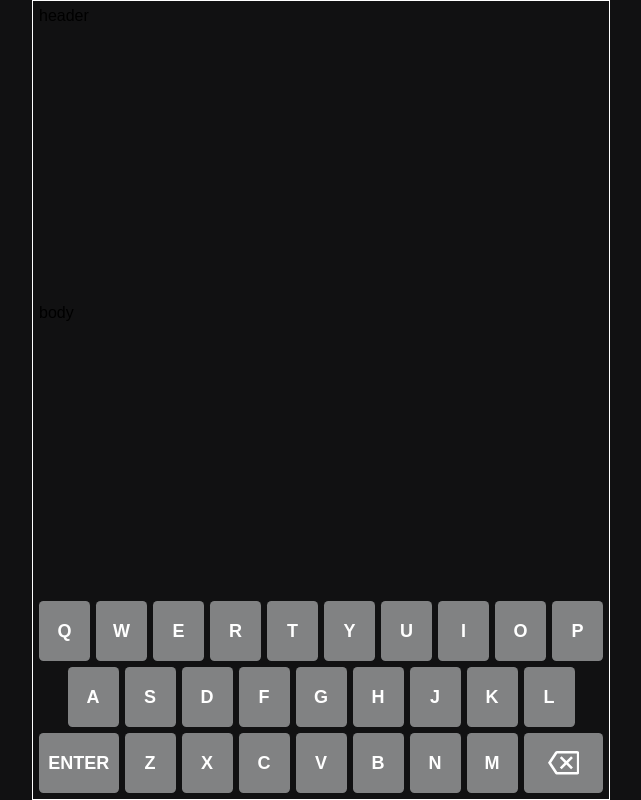
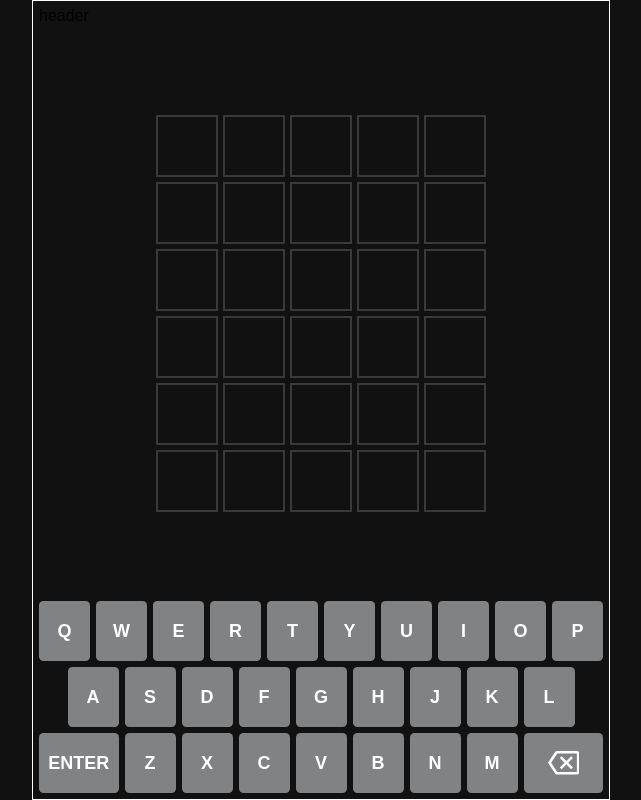
Before and after one commit to DF981339/react-wordle-clone, a React (Create React App) app: page / in a window 1280 px wide. Shown: the whole page, without its empty margins (319-960 px from the left). Built offline with nearby package versions, Linux system fonts and the light colour scheme.

Commit message:
guess grid style done

```diff
--- a/src/App.js
+++ b/src/App.js
@@ -1,7 +1,9 @@
 import { WordProvider } from "./context/WordProvider";
-import reducer, { initialState } from "./context/reducer";
+import reducer from "./context/reducer";
+import { initialState } from "./context/initialState";
 import styled, { createGlobalStyle } from "styled-components";
 import Keyboard from "./components/Keyboard";
+import Guesses from "./components/Guesses";
 
 function App() {
   return (
@@ -10,7 +12,7 @@ function App() {
       <WordProvider inititalState={initialState} reducer={reducer}>
         <Container>
           <div>header</div>
-          <div>body</div>
+          <Guesses />
           <Keyboard />
         </Container>
       </WordProvider>
--- /dev/null
+++ b/src/components/Guesses.jsx
@@ -0,0 +1,28 @@
+import React from "react";
+import styled from "styled-components";
+import { useWord } from "../context/WordProvider";
+import Tile from "./Tile";
+
+const Guesses = () => {
+  const [state, dispatch] = useWord();
+
+  return (
+    <GuessGrid>
+      {state.tiles.map(({ id, value, status }) => (
+        <Tile key={id} value={value} status={status} />
+      ))}
+    </GuessGrid>
+  );
+};
+
+export default Guesses;
+
+const GuessGrid = styled.section`
+  display: grid;
+  justify-content: center;
+  align-items: center;
+  grid-template-columns: repeat(5, 62px);
+  grid-template-rows: repeat(6, 62px);
+  gap: 5px;
+  padding: 10px;
+`;
--- /dev/null
+++ b/src/components/Tile.jsx
@@ -0,0 +1,44 @@
+import React from "react";
+import styled from "styled-components";
+
+const Tile = ({ value, status }) => {
+  return <TileContainer status={status}>{value}</TileContainer>;
+};
+
+export default Tile;
+
+const TileContainer = styled.div`
+  font-size: 2rem; /* might need to use clamp */
+  font-weight: bold;
+  color: white;
+  border: 2px solid hsl(240, 2%, 23%);
+  height: 100%;
+  display: flex;
+  justify-content: center;
+  align-items: center;
+  text-transform: uppercase;
+  user-select: none;
+
+  ${(props) => {
+    if (props.status === "active") {
+      return `
+          border-color: hsl(200, 1%, 34%);
+        `;
+    } else if (props.status === "wrong") {
+      return `
+          border: none;
+          background-color: hsl(240, 2%, 23%);
+        `;
+    } else if (props.status === "wrong-location") {
+      return `
+          border: none;
+          background-color: hsl(49, 51%, 47%);
+        `;
+    } else if (props.status === "correct") {
+      return `
+          border: none;
+          background-color: hsl(115, 29%, 43%);
+        `;
+    }
+  }}
+`;
--- /dev/null
+++ b/src/context/initialState.js
@@ -0,0 +1,154 @@
+export const initialState = {
+  tiles: [
+    {
+      id: 0,
+      value: "",
+      status: "none",
+    },
+    {
+      id: 1,
+      value: "",
+      status: "none",
+    },
+    {
+      id: 2,
+      value: "",
+      status: "none",
+    },
+    {
+      id: 3,
+      value: "",
+      status: "none",
+    },
+    {
+      id: 4,
+      value: "",
+      status: "none",
+    },
+    {
+      id: 5,
+      value: "",
+      status: "none",
+    },
+    {
+      id: 6,
+      value: "",
+      status: "none",
+    },
+    {
+      id: 7,
+      value: "",
+      status: "none",
+    },
+    {
+      id: 8,
+      value: "",
+      status: "none",
+    },
+    {
+      id: 9,
+      value: "",
+      status: "none",
+    },
+    {
+      id: 10,
+      value: "",
+      status: "none",
+    },
+    {
+      id: 11,
+      value: "",
+      status: "none",
+    },
+    {
+      id: 12,
+      value: "",
+      status: "none",
+    },
+    {
+      id: 13,
+      value: "",
+      status: "none",
+    },
+    {
+      id: 14,
+      value: "",
+      status: "none",
+    },
+    {
+      id: 15,
+      value: "",
+      status: "none",
+    },
+    {
+      id: 16,
+      value: "",
+      status: "none",
+    },
+    {
+      id: 17,
+      value: "",
+      status: "none",
+    },
+    {
+      id: 18,
+      value: "",
+      status: "none",
+    },
+    {
+      id: 19,
+      value: "",
+      status: "none",
+    },
+    {
+      id: 20,
+      value: "",
+      status: "none",
+    },
+    {
+      id: 21,
+      value: "",
+      status: "none",
+    },
+    {
+      id: 22,
+      value: "",
+      status: "none",
+    },
+    {
+      id: 23,
+      value: "",
+      status: "none",
+    },
+    {
+      id: 24,
+      value: "",
+      status: "none",
+    },
+    {
+      id: 25,
+      value: "",
+      status: "none",
+    },
+    {
+      id: 26,
+      value: "",
+      status: "none",
+    },
+    {
+      id: 27,
+      value: "",
+      status: "none",
+    },
+    {
+      id: 28,
+      value: "",
+      status: "none",
+    },
+    {
+      id: 29,
+      value: "",
+      status: "none",
+    },
+  ],
+};
--- a/src/context/reducer.js
+++ b/src/context/reducer.js
@@ -1,6 +1,6 @@
+import { initialState } from "./initialState";
+
 export const ADD_CHARACTER = "ADD_CHARACTER";
-
-export const initialState = {};
 
 const reducer = (state, action) => {
   switch (action.type) {
```
